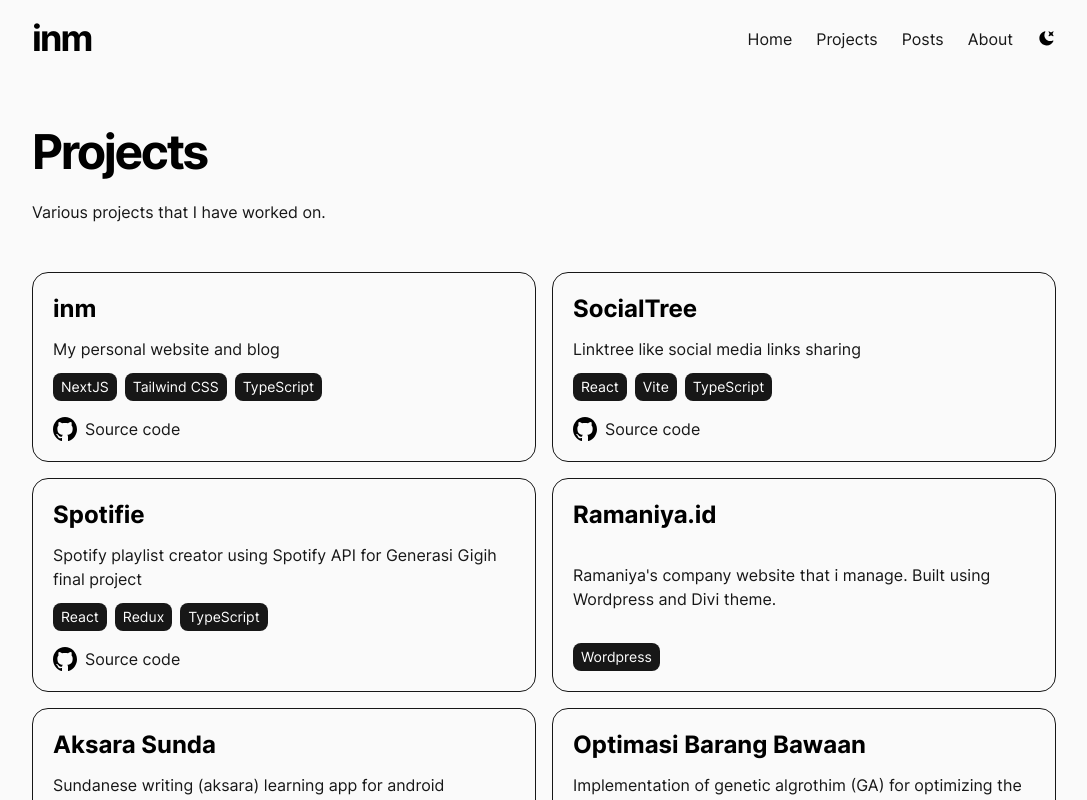
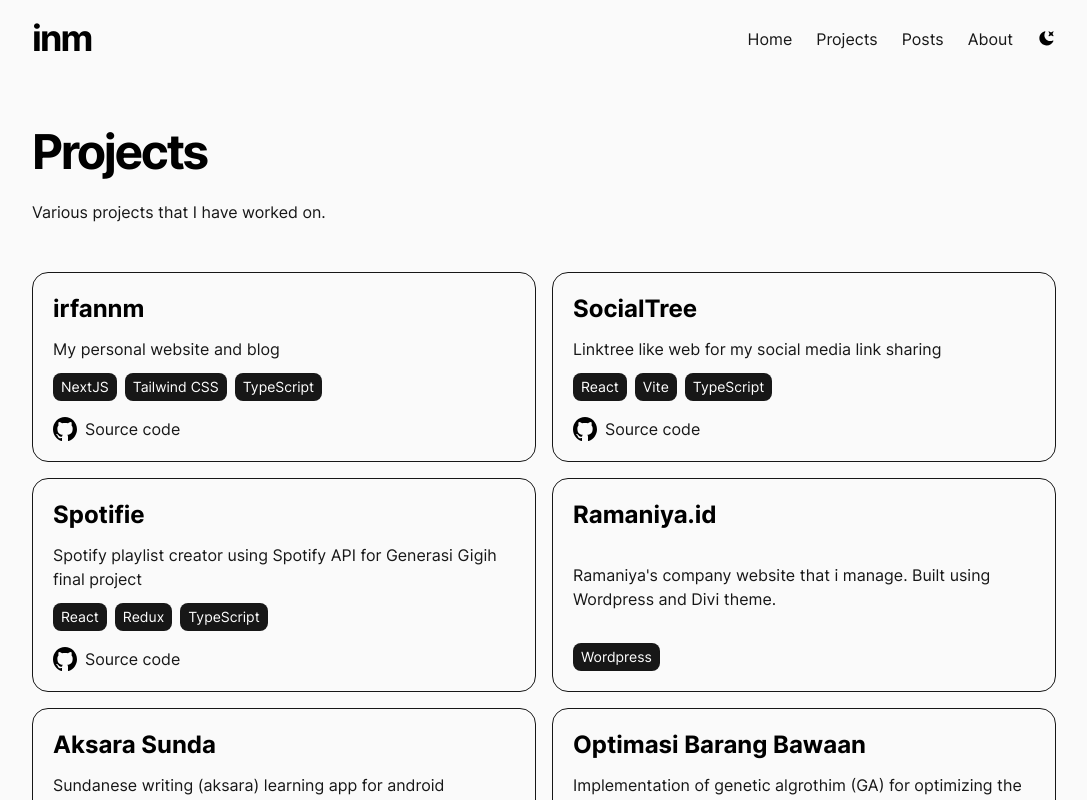
Before and after one commit to irfan44/irfannm, a Next.js app: page /projects in a window 1280 px wide. Shown: the top 800 px of the page, without its empty margins (96-1183 px from the left). Built offline with nearby package versions, Linux system fonts and the light colour scheme.

Commit message:
fix: update projects data

```diff
--- a/data/projectsList.ts
+++ b/data/projectsList.ts
@@ -9,15 +9,15 @@
 const ProjectsList: Projects[] = [
   {
     id: '1',
-    name: 'inm',
+    name: 'irfannm',
     description: 'My personal website and blog',
     techStack: ['NextJS', 'Tailwind CSS', 'TypeScript'],
-    sourceCode: 'https://github.com/irfan44/inm-typescript',
+    sourceCode: 'https://github.com/irfan44/irfannm',
   },
   {
     id: '2',
     name: 'SocialTree',
-    description: 'Linktree like social media links sharing',
+    description: 'Linktree like web for my social media link sharing',
     techStack: ['React', 'Vite', 'TypeScript'],
     sourceCode: 'https://github.com/irfan44/socialtree',
   },
@@ -27,7 +27,7 @@
     description:
       'Spotify playlist creator using Spotify API for Generasi Gigih final project',
     techStack: ['React', 'Redux', 'TypeScript'],
-    sourceCode: 'https://github.com/irfan44/spotifie',
+    sourceCode: 'https://github.com/irfan44/generasi-gigih-homework',
   },
   {
     id: '4',
@@ -58,7 +58,7 @@
     name: 'YukJahit',
     description: 'A web application for online dressmaking service',
     techStack: ['PHP', 'MySQL', 'HTML', 'CSS'],
-    sourceCode: 'https://githu\b.com/irfan44/UAS-Pemrograman-Web',
+    sourceCode: 'https://github.com/irfan44/UAS-Pemrograman-Web',
   },
 ];
 
```
